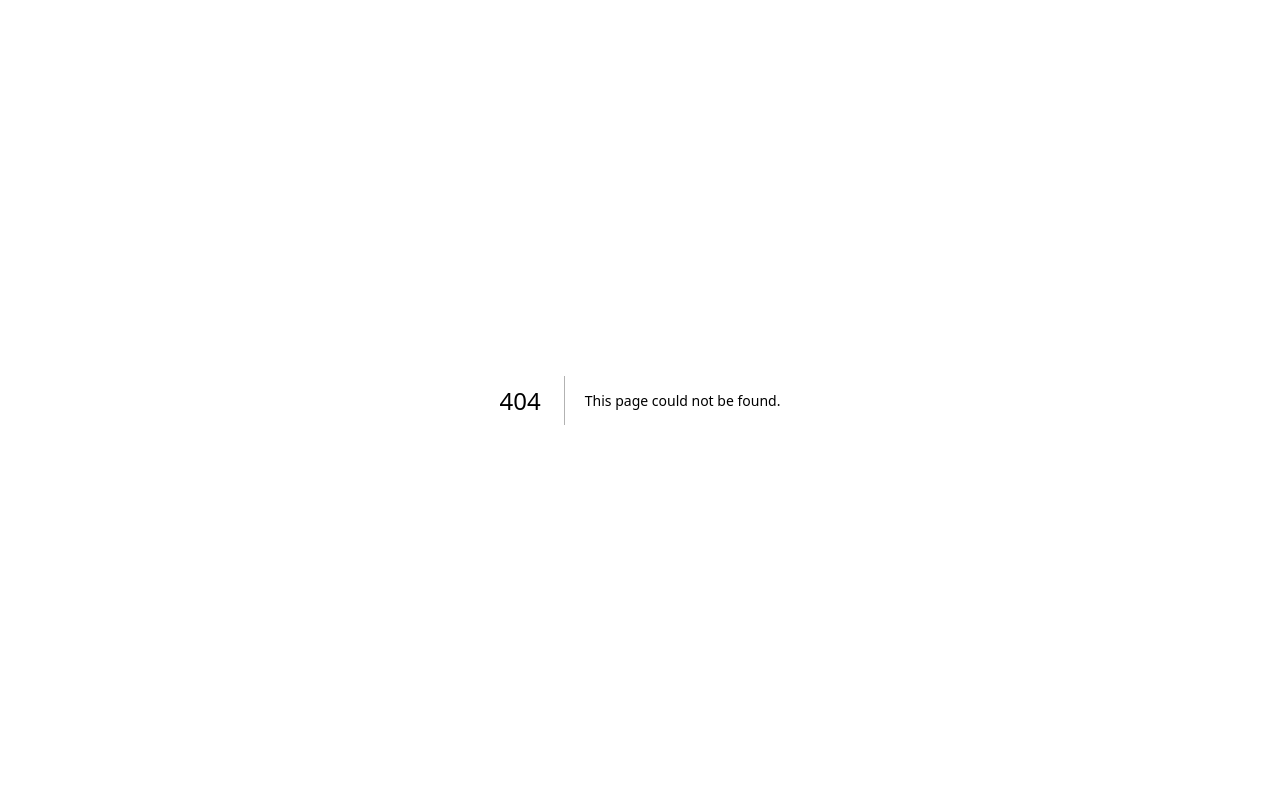
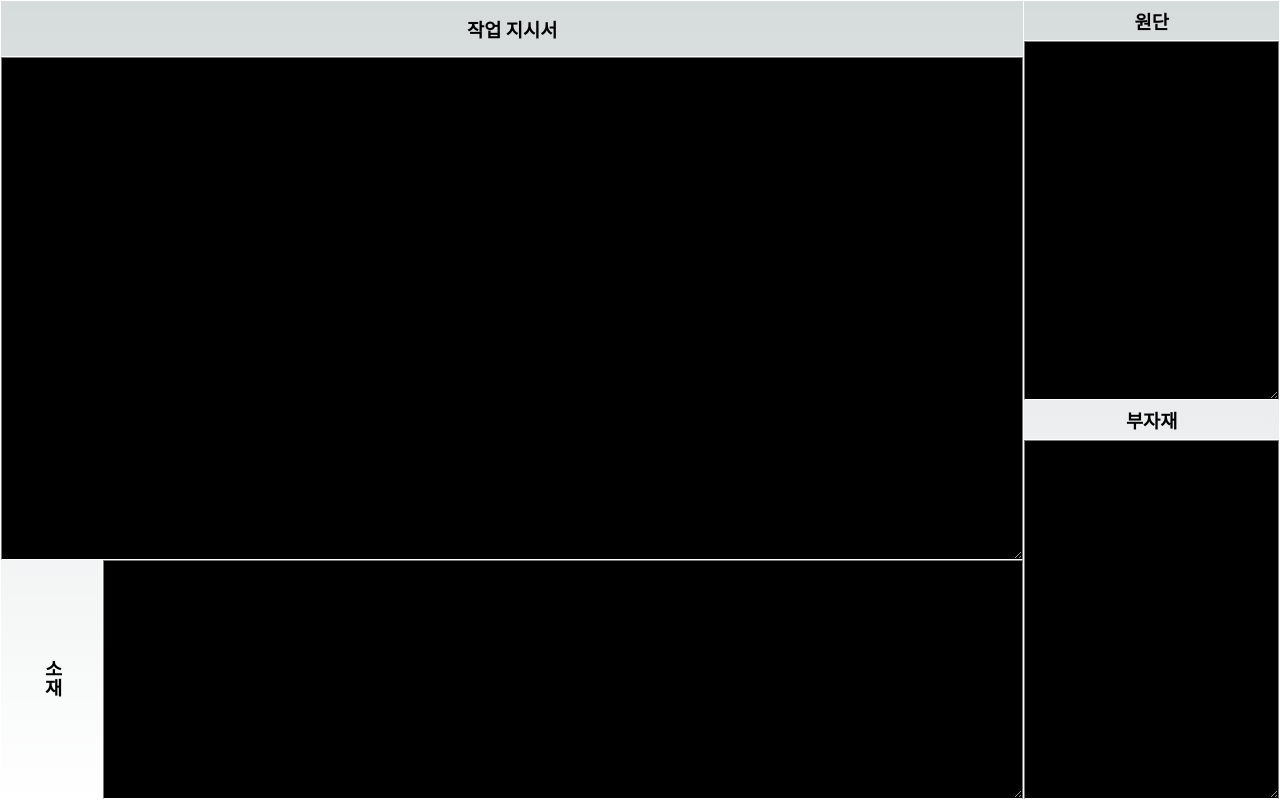
Before and after one commit to HelloNoa/start, a Next.js app: page /detail in a window 1280 px wide. Before the commit this address had no page. Built offline with nearby package versions, Linux system fonts and the light colour scheme.

Commit message:
feat: editor page

```diff
--- /dev/null
+++ b/src/app/detail/page.module.scss
@@ -0,0 +1,75 @@
+div.detail {
+	display: flex;
+	flex-direction: row;
+	height: 100%;
+	border: 1px solid white;
+
+	section {
+		display: flex;
+		flex-direction: column;
+		height: 100%;
+
+		&.left {
+			width: 80%;
+
+			> div.up {
+				height: 70%;
+			}
+
+			> div.down {
+
+				display: flex;
+				flex-direction: row;
+				height: 30%;
+
+				h3 {
+					width: 10%;
+					height: 100%;
+					writing-mode: tb;
+					border-right: 1px solid white;
+				}
+
+				textarea{
+					width: 90%;
+					height: 100%;
+				}
+			}
+		}
+
+		&.right {
+			width: 20%;
+			border-left: 1px solid white;
+
+			> div {
+				h3 {
+					display: flex;
+					flex-direction: column;
+					justify-content: center;
+					align-items: center;
+				}
+
+				height: 50%;
+			}
+		}
+
+		div {
+			width: 100%;
+
+			h3 {
+				display: flex;
+				flex-direction: column;
+				justify-content: center;
+				align-items: center;
+				height: 10%;
+				border-bottom: 1px solid white;
+			}
+
+			textarea{
+				width: 100%;
+				height: 90%;
+				border-bottom: 1px solid white;
+				background: black;
+			}
+		}
+	}
+}
--- /dev/null
+++ b/src/app/detail/page.tsx
@@ -0,0 +1,67 @@
+"use client";
+import styles from './page.module.scss'
+import {useEffect, useState} from "react";
+
+export default function Detail() {
+    const [text,setText] = useState<string>("");
+    const [comment,setComment] = useState<string>("");
+    const [rain,setRain] = useState<string>("");
+    const [walk,setWalk] = useState<string>("");
+    useEffect(() => {
+        const text = window.localStorage.getItem("text") as string ?? "";
+        const comment = window.localStorage.getItem("comment") as string ?? "";
+        const rain = window.localStorage.getItem("rain") as string ?? "";
+        const walk = window.localStorage.getItem("walk") as string ?? "";
+        setText(text);
+        setComment(comment);
+        setRain(rain);
+        setWalk(walk);
+    }, []);
+    const setBackup = (str:string,contents:string)=>{
+        window.localStorage.setItem(str,contents);
+        switch (str){
+            case "text":
+                setText(contents);
+                break;
+            case "comment":
+                setComment(contents);
+                break;
+            case "rain":
+                setRain(contents);
+                break;
+            case "walk":
+                setWalk(contents);
+                break;
+        }
+    }
+    return (
+        <div className={styles.detail}>
+            <section className={styles.left}>
+                <div className={styles.up}>
+                    <h3>작업 지시서</h3>
+                    <textarea onChange={(e)=>setBackup("text",e.currentTarget.value)} value={text}></textarea>
+                </div>
+                <div className={styles.down}>
+                    <h3>소재</h3>
+                    <textarea
+                        onChange={(e)=>setBackup("comment",e.currentTarget.value)} value={comment}
+                    ></textarea>
+                </div>
+            </section>
+            <section className={styles.right}>
+                <div>
+                    <h3>원단</h3>
+                    <textarea
+                        onChange={(e)=>setBackup("rain",e.currentTarget.value)} value={rain}
+                    ></textarea>
+                </div>
+                <div>
+                    <h3>부자재</h3>
+                    <textarea
+                        onChange={(e)=>setBackup("walk",e.currentTarget.value)} value={walk}
+                    ></textarea>
+                </div>
+            </section>
+        </div>
+    )
+}
--- a/src/app/globals.css
+++ b/src/app/globals.css
@@ -83,6 +83,7 @@ html,
 body {
   max-width: 100vw;
   overflow-x: hidden;
+  height: 100%;
 }
 
 body {
```
